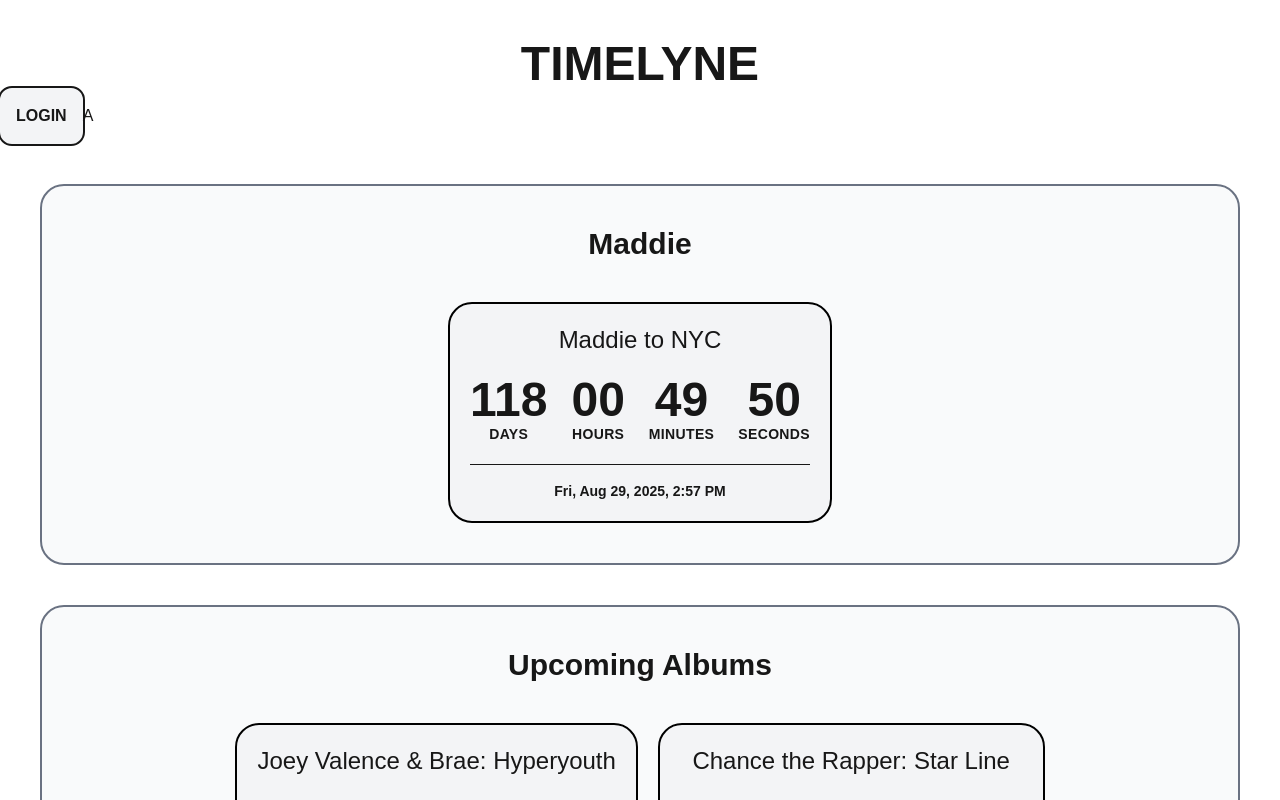
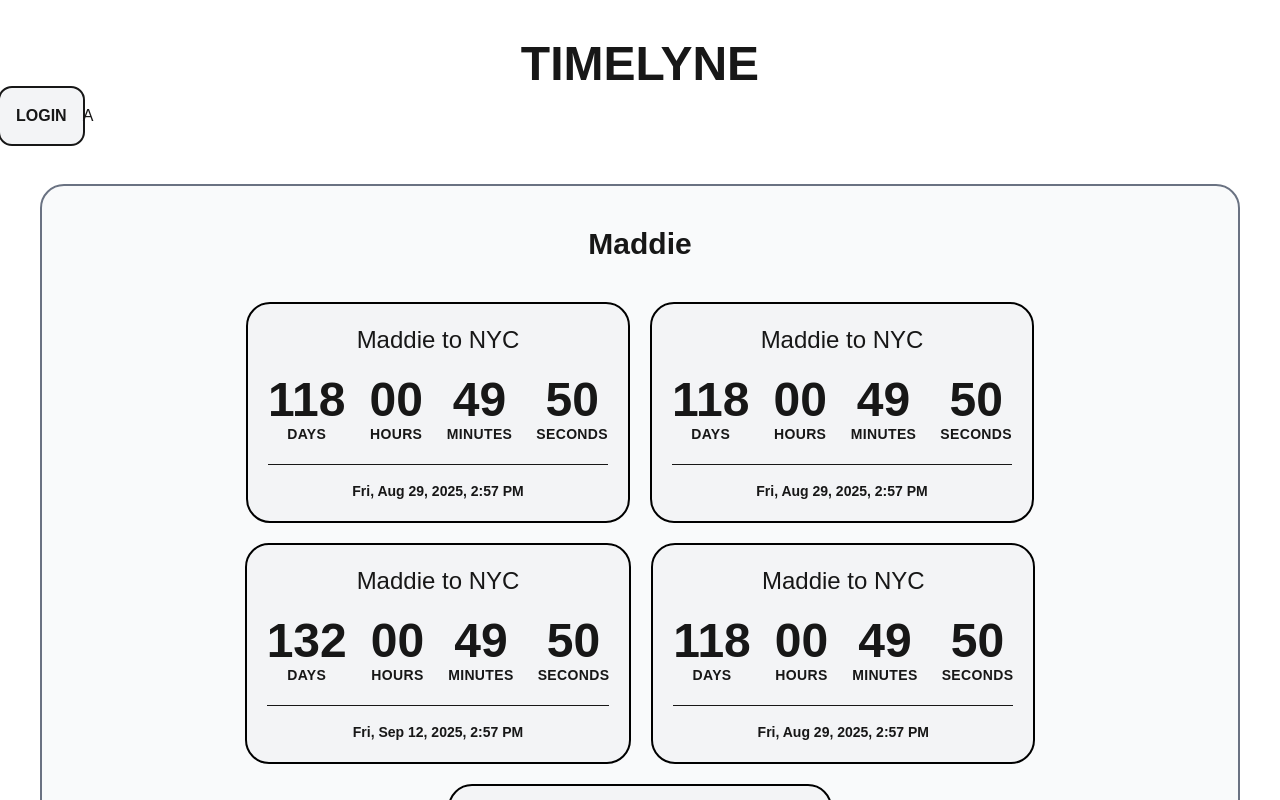
Before and after one commit to SpencerArchSilverstein/TimeLyne, a Next.js app: page / in a window 1280 px wide. Shown: the top 800 px of the page. Built offline with nearby package versions, Linux system fonts and the light colour scheme; no server answers; sample sign-in values are in the browser's storage.

Commit message:
the deployment failed?

```diff
--- a/src/app/page.tsx
+++ b/src/app/page.tsx
@@ -17,6 +17,26 @@ type EventItem = {
 };
 
 const dat: EventItem[] = [
+  {
+    date: "2025-08-29T14:57:00-04:00",
+    eventName: "Maddie to NYC",
+    tag: "Maddie",
+  },
+  {
+    date: "2025-08-29T14:57:00-04:00",
+    eventName: "Maddie to NYC",
+    tag: "Maddie",
+  },
+  {
+    date: "2025-09-12T14:57:00-04:00",
+    eventName: "Maddie to NYC",
+    tag: "Maddie",
+  },
+  {
+    date: "2025-08-29T14:57:00-04:00",
+    eventName: "Maddie to NYC",
+    tag: "Maddie",
+  },
   {
     date: "2025-08-29T14:57:00-04:00",
     eventName: "Maddie to NYC",
@@ -60,7 +80,7 @@ const dat: EventItem[] = [
   },
   {
     date: "2025-10-24T19:00:00-04:00",
-    eventName: "Joey Valence & Brae Concert",
+    eventName: "Joey Valence & Brae Concert ",
     tag: "Concert",
   },
 ];
```
